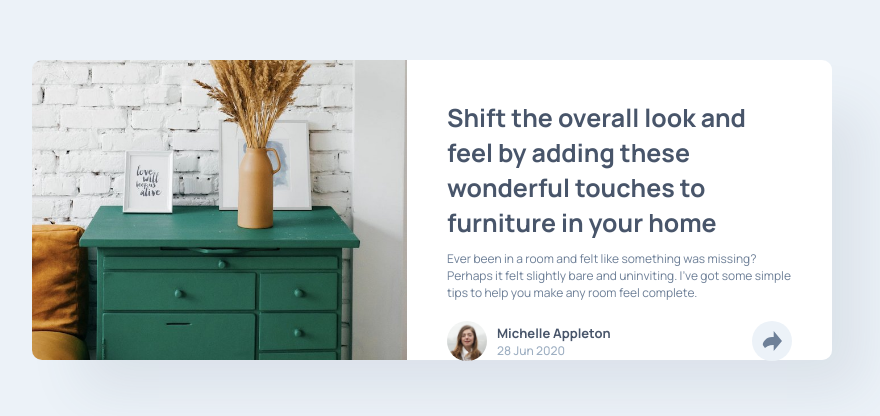
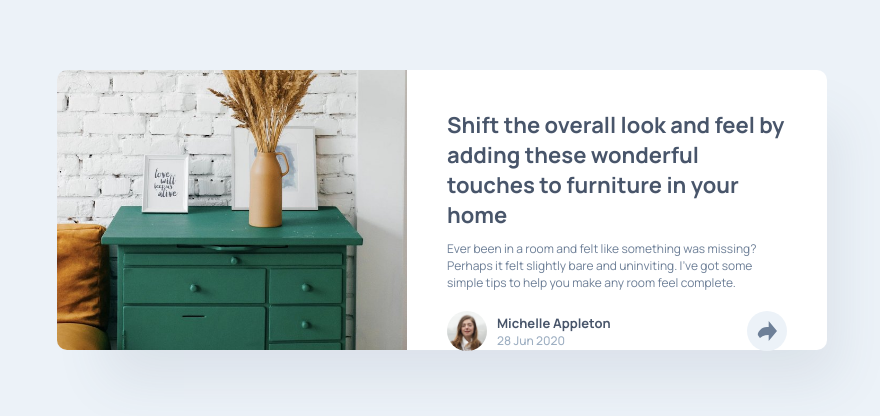
Before and after one commit to harsh-mohan-99/article-preview-component, a plain HTML site: page index.html in a window 1280 px wide. Shown: the part 190-606 px from the top of the page, without its empty margins (208-1088 px from the left). Drawn offline with Linux system fonts and the light colour scheme.

Commit message:
Update index.html

```diff
--- a/index.html
+++ b/index.html
@@ -29,8 +29,8 @@
           justify-content: center;
         }
         div.main {
-          width: 800px;
-          height: 300px;
+          width: 750px;
+          height: 280px;
           border-radius: 10px;
           display: flex;
           box-shadow: 40px 40px 50px -10px hsla(217, 19%, 35%, 0.1);
@@ -49,7 +49,7 @@
         }
         h1 {
           font-family: manrope;
-          font-size: 25px;
+          font-size: 22px;
           color: hsl(217, 19%, 35%);
         }
         p {
```
